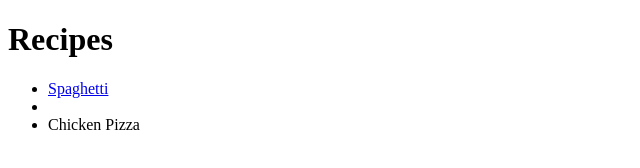
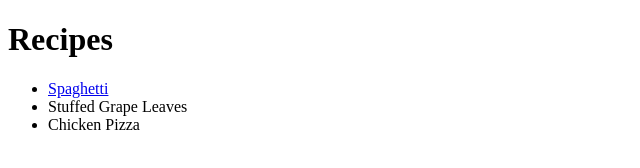
Before and after one commit to zm237338/odin-recipes, a plain HTML site: page index.html in a window 1280 px wide. Shown: the whole page, without its empty margins (0-640 px from the left). Drawn offline with Linux system fonts and the light colour scheme.

Commit message:
Correct a typo in homepage with linking to sgl page

```diff
--- a/index.html
+++ b/index.html
@@ -10,7 +10,7 @@
     <h1>Recipes</h1>
     <ul>
         <li><a href="recipes/spaghetti.html">Spaghetti</a></li>
-        <li><a href="recipes/stuffed-grape-leaves.html"></a></li>
+        <li><a href="recipes/stuffed-grape-leaves.html"></a>Stuffed Grape Leaves</li>
         <li><a href="recipes/chicken-pizza.html"></a>Chicken Pizza</li>
     </ul>
 </body>
```
